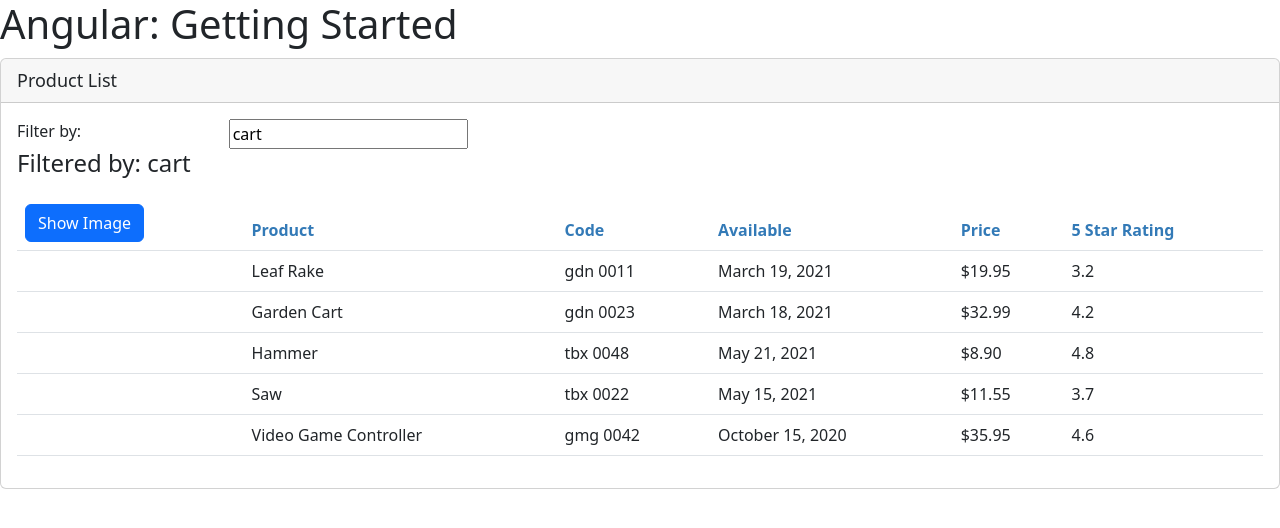
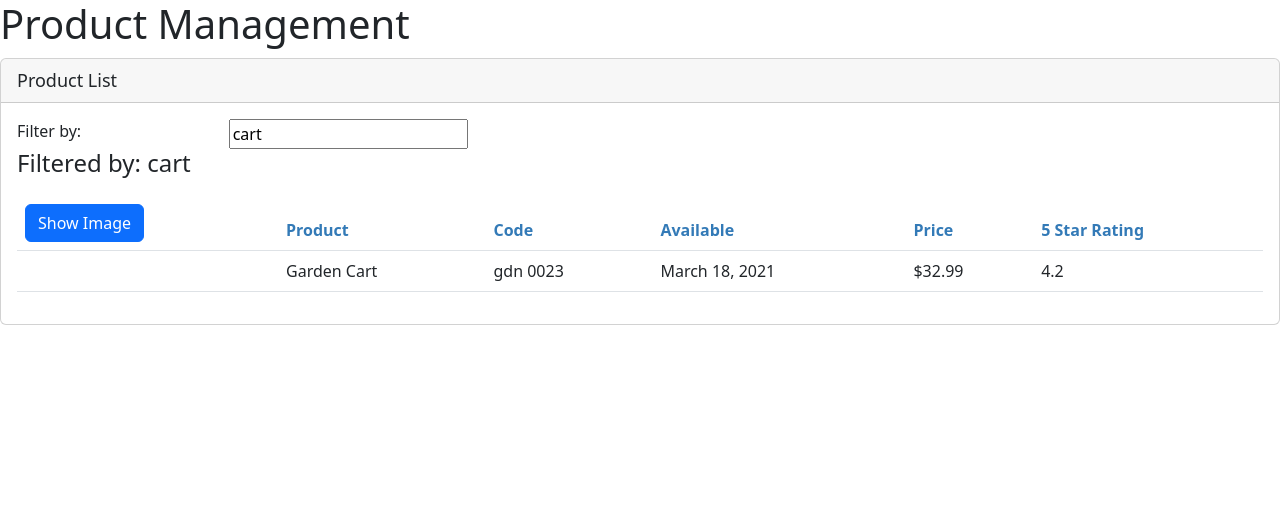
Before and after one commit to mahmoudelmekwed/Angular-GettingStarted-master, an Angular app in the folder APM-Start/: page / in a window 1280 px wide. Shown: the top 528 px of the page. Built offline with nearby package versions, Linux system fonts and the light colour scheme.

Commit message:
Filter Products

```diff
--- a/APM-Start/src/app/app.component.ts
+++ b/APM-Start/src/app/app.component.ts
@@ -9,5 +9,5 @@ import { Component } from '@angular/core';
   styleUrls: ['./app.component.css']
 })
 export class AppComponent {
-  pageTitle = 'Angular: Getting Started';
+  pageTitle = 'Product Management';
 }
--- a/APM-Start/src/app/products/product-list.component.html
+++ b/APM-Start/src/app/products/product-list.component.html
@@ -33,7 +33,7 @@
                     </tr>
                 </thead>
                 <tbody>
-                    <tr *ngFor="let product of products">
+                    <tr *ngFor="let product of filteredProducts">
                         <td>
                             <img *ngIf="showImage"
                             [src]="product.imageUrl"
--- a/APM-Start/src/app/products/product-list.component.ts
+++ b/APM-Start/src/app/products/product-list.component.ts
@@ -11,7 +11,18 @@ export class ProductListComponent implements OnInit {
     imageWidth : number= 50;
     imageMargin : number= 2;
     showImage : boolean = false;
-    listFilter : string= 'cart';
+    private _listFilter : string = '';
+    get listFilter(){
+      return this._listFilter;
+    }
+    set listFilter(value : string){
+      this._listFilter = value;
+      console.log('In Setter:', value);
+      this.filteredProducts = this.performFilter(value)
+    }
+
+    filteredProducts : IProduct[] = [];
+
     products : IProduct[] = [
         {
           "productId": 1,
@@ -66,11 +77,16 @@ export class ProductListComponent implements OnInit {
       ]
 
       ngOnInit(): void {
-        console.log('In OnInit');
+        this.listFilter = 'cart';
       }
 
       toggleImage(){
         this.showImage = !this.showImage
       }
 
+      performFilter(selected : string): IProduct[] {
+        selected = selected.toLocaleLowerCase();
+        return this.products.filter((product : IProduct) => product.productName.toLocaleLowerCase().includes(selected));
+      }
+
 }
```
